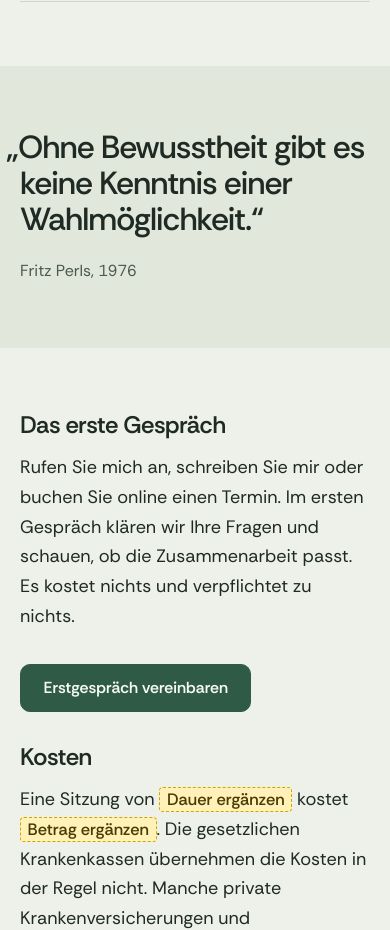
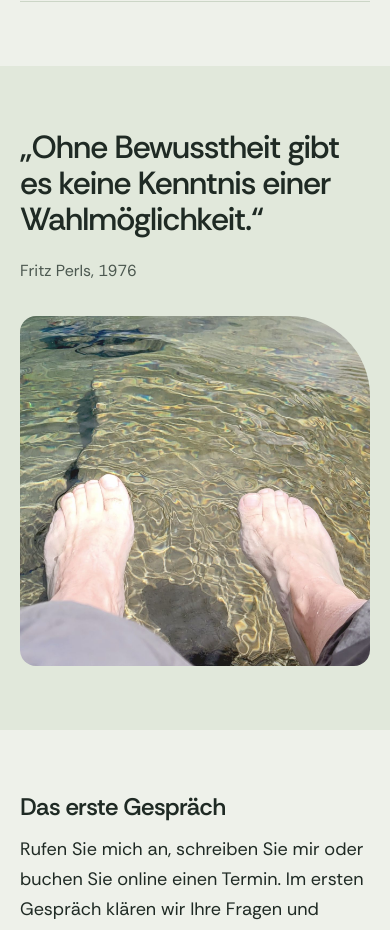
Before and after one commit to mr-nalim/gilbert-then-entwurf, a plain HTML site: page index.html in a window 390 px wide. Shown: the part 2900-3830 px from the top of the page. Drawn offline with Linux system fonts and the light colour scheme.

Commit message:
Startseite: Perls-Zitat mit Gilberts Foto (Füße im klaren Wasser)
Co-Authored-By: Claude Opus 5.5 <noreply@anthropic.com>

```diff
--- a/index.html
+++ b/index.html
@@ -9,7 +9,7 @@
 <meta name="robots" content="noindex, nofollow">
 <link rel="preload" href="schriften/rethink-sans-400.woff2" as="font" type="font/woff2" crossorigin>
 <link rel="preload" href="schriften/rethink-sans-600.woff2" as="font" type="font/woff2" crossorigin>
-<link rel="stylesheet" href="stil.css?v=1795251494">
+<link rel="stylesheet" href="stil.css?v=1795382842">
 <link rel="icon" href="bilder/logo-handschrift.png">
 </head>
 <body>
@@ -81,13 +81,14 @@
   </div>
 </section>
 
-<!-- ===== Zitat, nur Typografie ===== -->
+<!-- ===== Zitat mit Bild: Gilberts Foto, Füße im klaren Wasser ===== -->
 <section class="abschnitt abschnitt--flaeche" aria-label="Zitat">
-  <div class="huelle">
+  <div class="huelle zitat-bild">
     <blockquote class="gross-zitat">
       <p>„Ohne Bewusstheit gibt es keine Kenntnis einer Wahlmöglichkeit.“</p>
       <footer>Fritz Perls, 1976</footer>
     </blockquote>
+    <img src="bilder/ton/licht-fuesse.jpg" alt="Nackte Füße in klarem, flachem Wasser, von oben gesehen" loading="lazy" width="1300" height="1300">
   </div>
 </section>
 
--- a/stil.css
+++ b/stil.css
@@ -435,3 +435,13 @@ p { margin: 0 0 1em; max-width: var(--text); }
 /* Unterseiten: Bilder im Text nicht breiter als die Textspalte, Fragen ohne Einzug */
 .text .bild-breit { max-width: 46rem; }
 .text .fragen { padding-left: 0; }
+
+/* ===== Zitat mit Bild (Startseite): Zitat links groß, ruhiges Quadrat rechts ===== */
+.zitat-bild { display: grid; grid-template-columns: minmax(0, 7fr) minmax(0, 5fr); gap: clamp(2rem, 5vw, 5rem); align-items: center; }
+.zitat-bild img { width: 100%; aspect-ratio: 1 / 1; object-fit: cover; border-radius: 20px 120px 20px 20px; }
+@media (max-width: 760px) {
+  .zitat-bild { grid-template-columns: 1fr; }
+  .zitat-bild img { max-width: 26rem; border-radius: 16px 80px 16px 16px; }
+}
+/* hängendes Anführungszeichen nur bei breitem Seitenrand, sonst berührt es den Rand */
+@media (max-width: 1200px) { .gross-zitat p { text-indent: 0; } }
```
Also changed, not shown: datenschutz.html (+1 -1 lines), einzeltherapie.html (+1 -1 lines), fachleute.html (+1 -1 lines), gestalttherapie.html (+1 -1 lines), gruppen.html (+1 -1 lines), impressum.html (+1 -1 lines), kontakt.html (+1 -1 lines), paare-familien.html (+1 -1 lines), ueber-mich.html (+1 -1 lines), bilder/ton/licht-fuesse.jpg (added).
